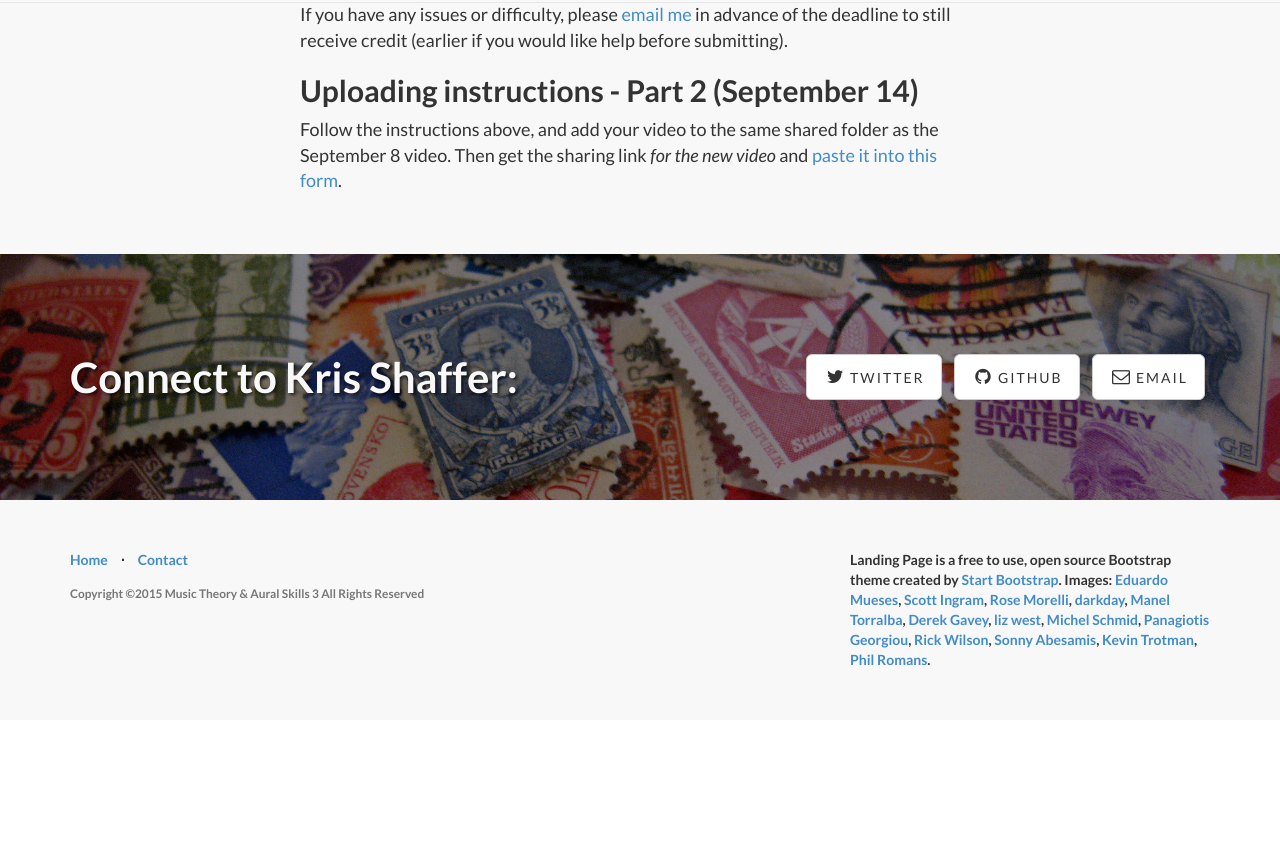
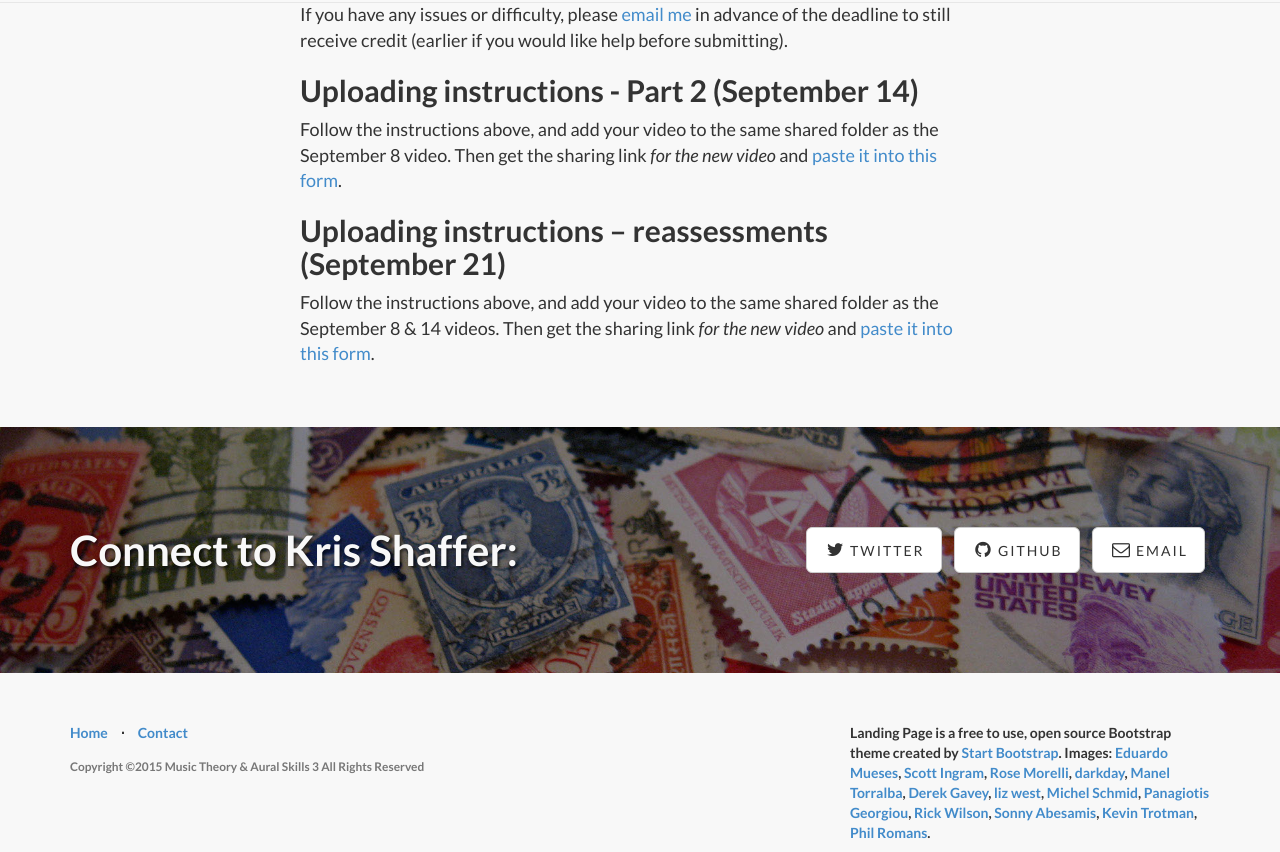
Before and after one commit to kshaffer/theory3, a Jekyll site: the page built from popRockVideoPortfolio.md, in a window 1280 px wide and 900 px high, scrolled down 3740 px, cut to the strip 48-900 px from the top of the window. Built offline with Jekyll 4.4.1, drawn with Linux system fonts in a browser that asks for light colours; nearby versions of some CDN libraries; library files that are not in the unit come from our copies; before the commit the page ends 4508 px from its top, so only the background shows below that.

```diff
--- a/popRockVideoPortfolio.md
+++ b/popRockVideoPortfolio.md
@@ -62,3 +62,7 @@ If you have any issues or difficulty, please [email me](mailto:kris.shaffer@colo
 ## Uploading instructions - Part 2 (September 14)
 
 Follow the instructions above, and add your video to the same shared folder as the September 8 video. Then get the sharing link *for the new video* and [paste it into this form](https://docs.google.com/forms/d/1H_IAX6RGXKu-YmEyBuoGZdGcC60g0U5KuS2mnMz2H4E/viewform?usp=send_form).
+
+## Uploading instructions – reassessments (September 21)
+
+Follow the instructions above, and add your video to the same shared folder as the September 8 & 14 videos. Then get the sharing link *for the new video* and [paste it into this form](https://docs.google.com/forms/d/18MMCamiPnVKDRKyGv5YrxZbfJ4uulaazXCjVz-2kOIo/viewform?usp=send_form).
```
Also changed, not shown: week4.md (+1 -1 lines).
